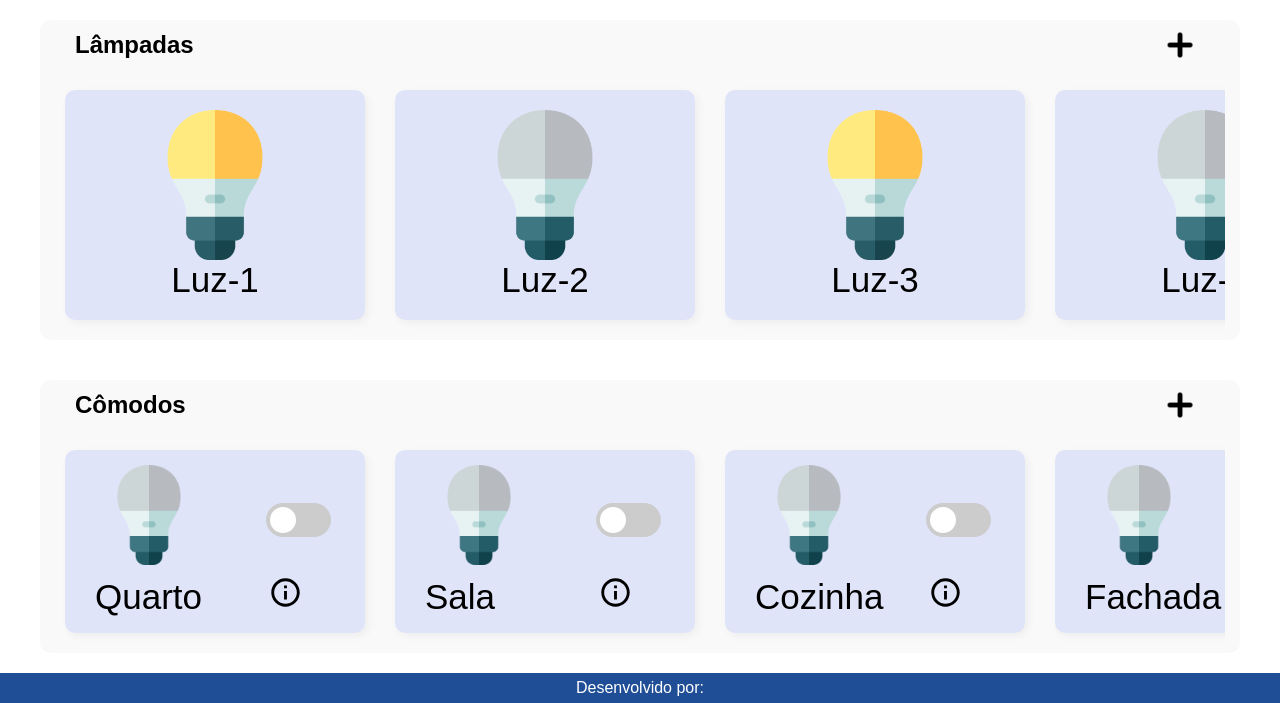
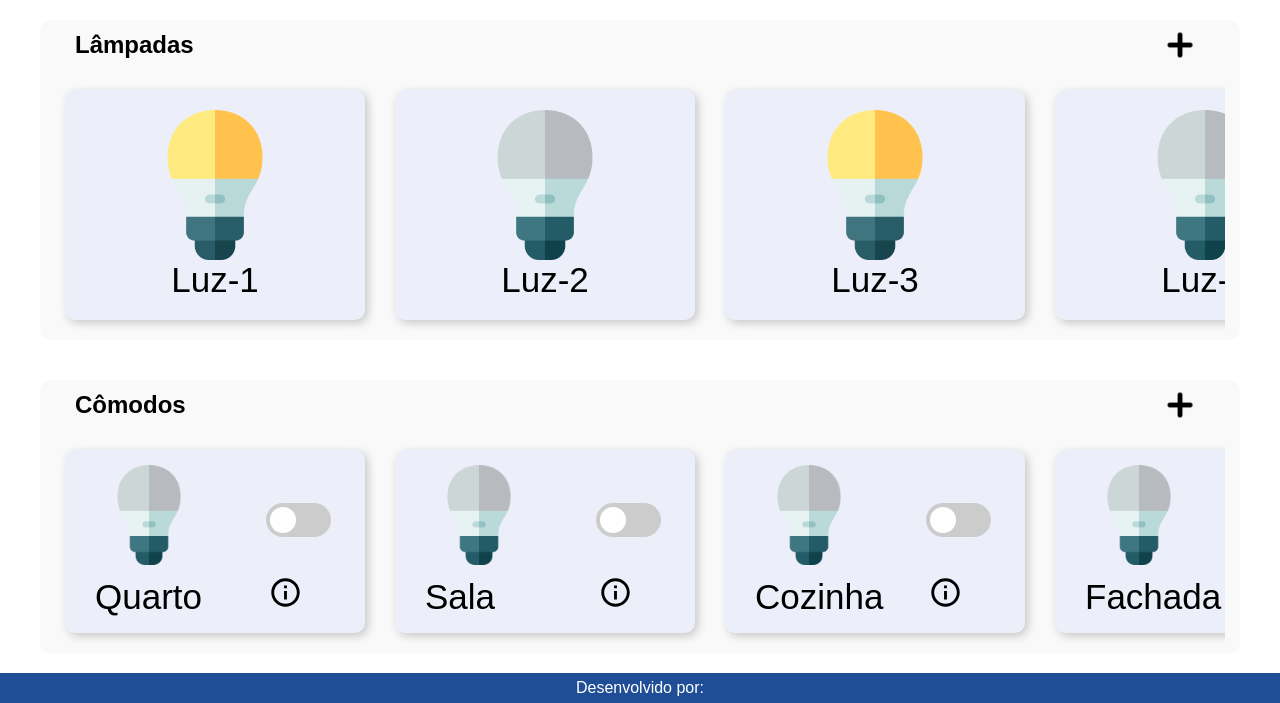
Before and after one commit to RomuuloGoncalves/EPA-2022, a PHP site: page / in a window 1280 px wide. Shown: the part 100-803 px from the top of the page. Run offline with PHP 8.4, Linux system fonts and the light colour scheme.

Commit message:
Update style.css

```diff
--- a/css/style.css
+++ b/css/style.css
@@ -102,8 +102,8 @@ main {
 
 .card {
         min-width: 300px;
-	background: rgba(0, 56, 255, 0.1);
-	box-shadow: 3px 3px 10px rgba(0, 0, 0, 0.05);
+	background: rgba(0, 56, 255, 0.05);
+	box-shadow: 3px 3px 10px rgba(0, 0, 0, 0.2);
 	border-radius: 10px;
         font-size: 35px;
         flex: 1 0 200px ;
```
